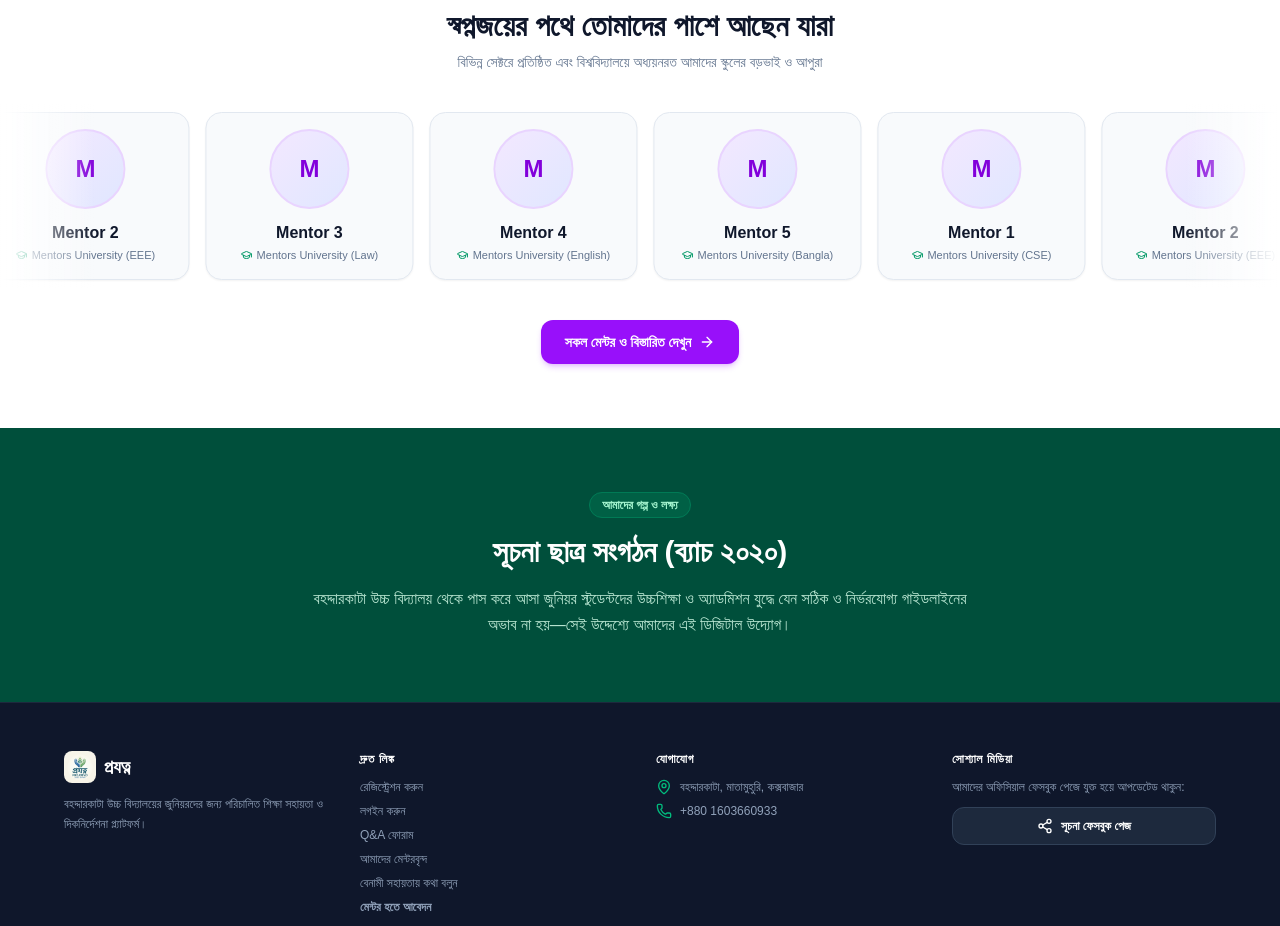
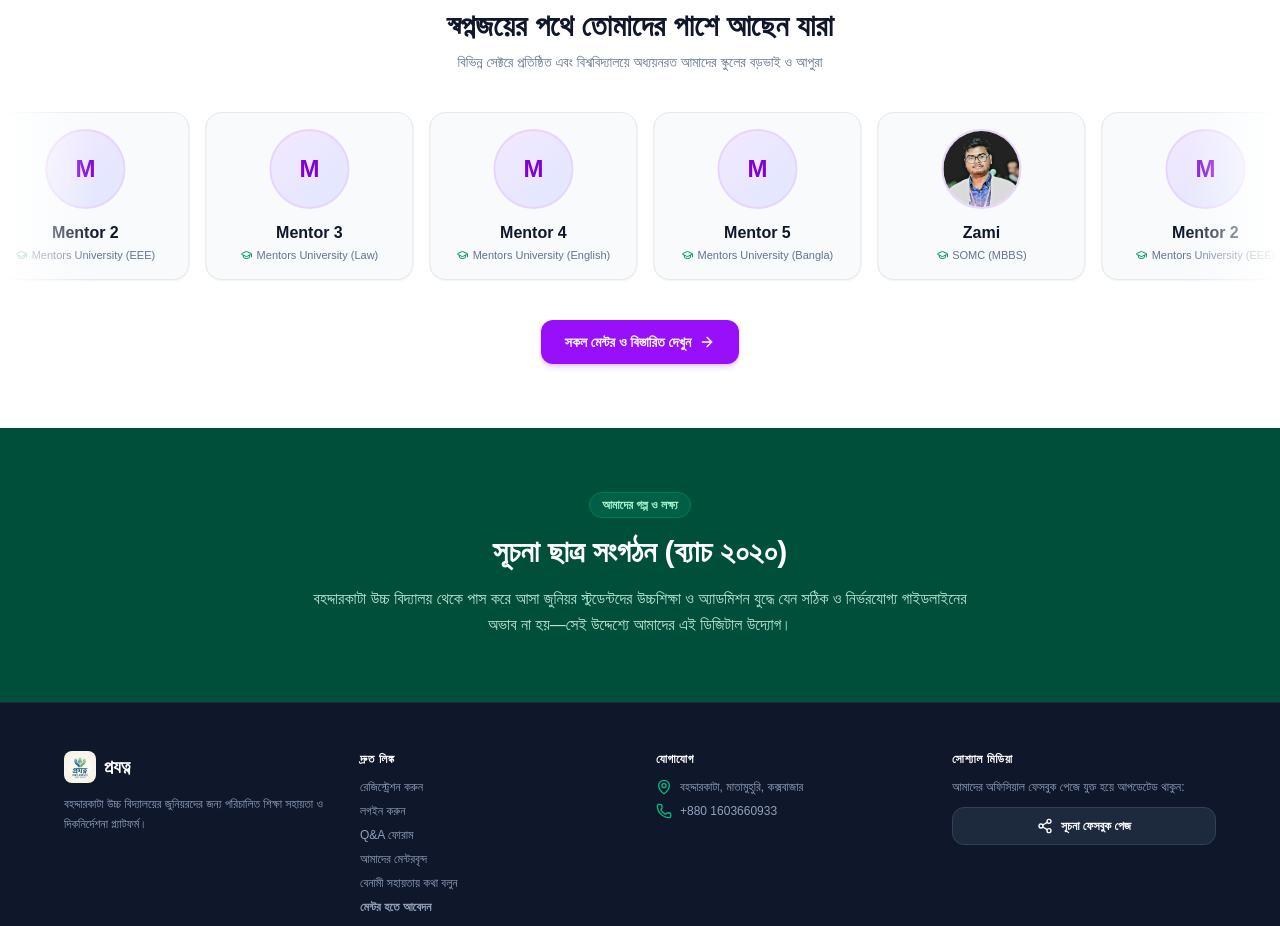
Before and after one commit to Tahsin-thenewcoder/projotno, a Next.js app: page / in a window 1280 px wide. Shown: the part 1568-2494 px from the top of the page. Built offline with nearby package versions, Linux system fonts and the light colour scheme; a web font is replaced by a local one.

Commit message:
photo add

```diff
--- a/data/mentors.ts
+++ b/data/mentors.ts
@@ -10,11 +10,11 @@ export interface MentorItem {
 export const MENTORS_LIST: MentorItem[] = [
   {
     id: '1',
-    shortName: 'Mentor 1',
-    fullName: 'Mentor 1',
-    institution: 'Mentors University (CSE)',
+    shortName: 'Zami',
+    fullName: 'Shafi Ullah Zami',
+    institution: 'SOMC (MBBS)',
     sscBatch: '2020',
-    image: '', // public/mentors/tahsin.jpg ফোল্ডারে ছবি রাখলে দেখাবে
+    image: '/mentors/Zami.jpg', // public/mentors/tahsin.jpg ফোল্ডারে ছবি রাখলে দেখাবে
   },
   {
     id: '2',
```
Also changed, not shown: public/mentors/Zami.jpg (added).
